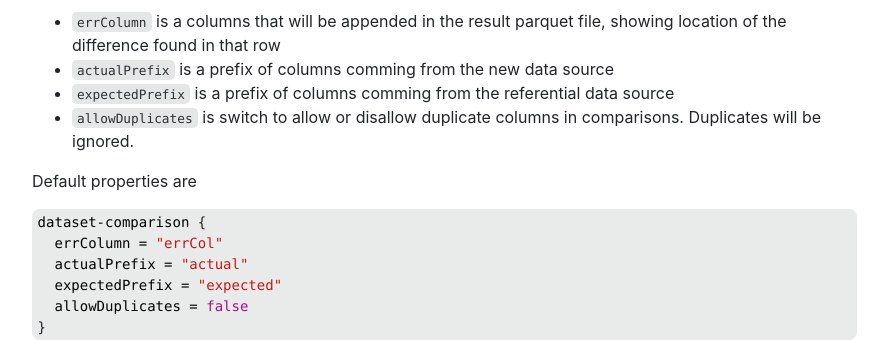
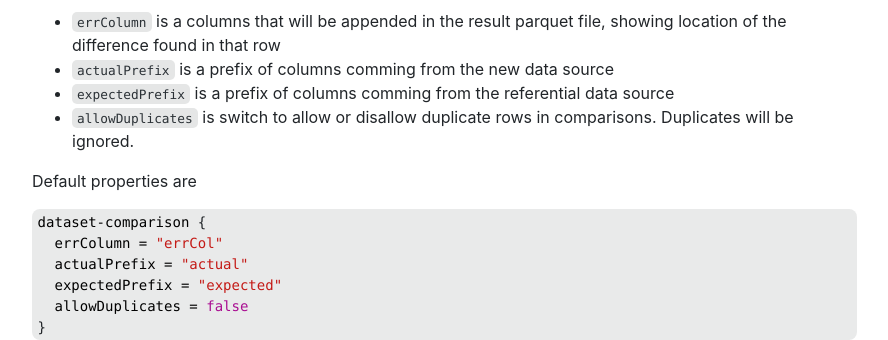
Before and after one commit to AbsaOSS/hermes, a Jekyll site: the page built from _docs/0.2.0/usage.md, in a window 1280 px wide and 900 px high, scrolled down 917 px. Shown: the part 153-493 px from the top of the window, without its empty margins (338-1226 px from the left). Built offline with Jekyll 4.4.1, drawn with Linux system fonts in a browser that asks for light colours; nearby versions of some CDN libraries.

```diff
--- a/_docs/0.2.0/usage.md
+++ b/_docs/0.2.0/usage.md
@@ -53,7 +53,7 @@
 - `errColumn` is a columns that will be appended in the result parquet file, showing location of the difference found in that row
 - `actualPrefix` is a prefix of columns comming from the new data source
 - `expectedPrefix` is a prefix of columns comming from the referential data source
-- `allowDuplicates` is switch to allow or disallow duplicate columns in comparisons. Duplicates will be ignored.
+- `allowDuplicates` is switch to allow or disallow duplicate rows in comparisons. Duplicates will be ignored.
 
 Default properties are
 
```
